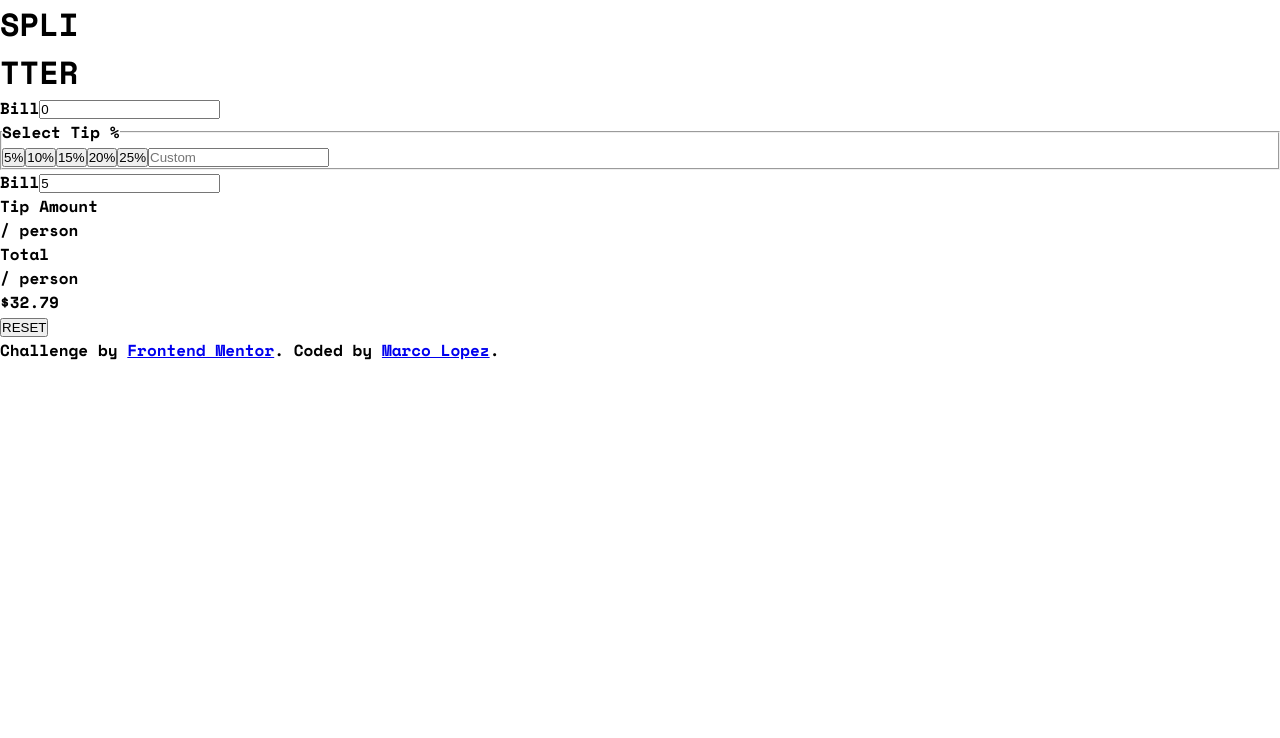
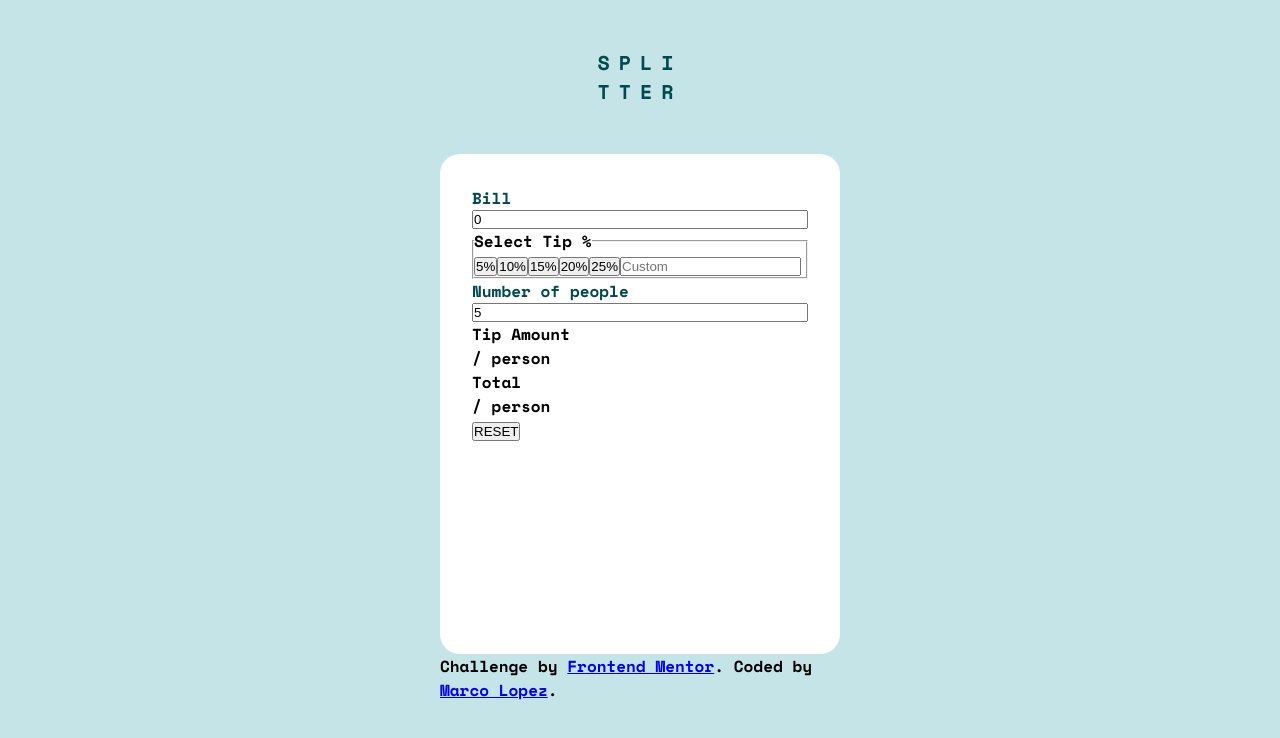
Before and after one commit to Markevo5150/Tip-Calculator-App, a React (Vite) app: page / in a window 1280 px wide. Shown: the top 738 px of the page. Built offline with nearby package versions, Linux system fonts and the light colour scheme.

Commit message:
new update

```diff
--- a/src/App.scss
+++ b/src/App.scss
@@ -0,0 +1,31 @@
+.main-container {
+  width: 400px;
+  margin: 3rem auto;
+}
+.header {
+  display: flex;
+  justify-content: center;
+  background: var(--LightGrayishCyan);
+}
+.header__title {
+  color: var(--VeryDarkCyan);
+  font-size: 20px;
+  letter-spacing: 9px;
+  font-weight: var(--normalFont);
+  margin-bottom: 3rem;
+}
+label {
+  color: var(--VeryDarkCyan);
+}
+.calculator-container {
+  background-color: var(--White);
+  border-radius: 20px;
+  height: 500px;
+  padding: 2rem;
+  display: flex;
+  flex-direction: column;
+}
+.inputs-section {
+  display: flex;
+  flex-direction: column;
+}
--- a/src/App.tsx
+++ b/src/App.tsx
@@ -1,6 +1,7 @@
 export default function App() {
   return (
     <>
+      <div className="main-container">
         <header className="header">
           <h1 className="header__title">
             SPLI <br /> TTER
@@ -21,13 +22,15 @@ export default function App() {
               <legend className="btns__legend">Select Tip %</legend>
               <button className="btns__button">5%</button>
               <button className="btns__button">10%</button>
-            <button className="btns__button btns__button--selected">15%</button>
+              <button className="btns__button btns__button--selected">
+                15%
+              </button>
               <button className="btns__button">20%</button>
               <button className="btns__button">25%</button>
               <input type="number" placeholder="Custom" />
             </fieldset>
             <label htmlFor="people" className="inputs-section__people-label">
-            Bill
+              Number of people
             </label>
             <input
               id="people"
@@ -53,7 +56,7 @@ export default function App() {
               </div>
 
               <div>
-              <p className="results__total--value">$32.79</p>
+                <p className="results__total--value"></p>
               </div>
             </div>
             <button>RESET</button>
@@ -66,6 +69,7 @@ export default function App() {
           </a>
           . Coded by <a href="#">Marco Lopez</a>.
         </div>
+      </div>
     </>
   );
 }
--- a/src/styles/generales.scss
+++ b/src/styles/generales.scss
@@ -6,4 +6,5 @@
 }
 body {
   font-family: "Space Mono", monospace;
+  background: var(--LightGrayishCyan);
 }
```
Lines whose indentation alone changed are shown as unchanged.
